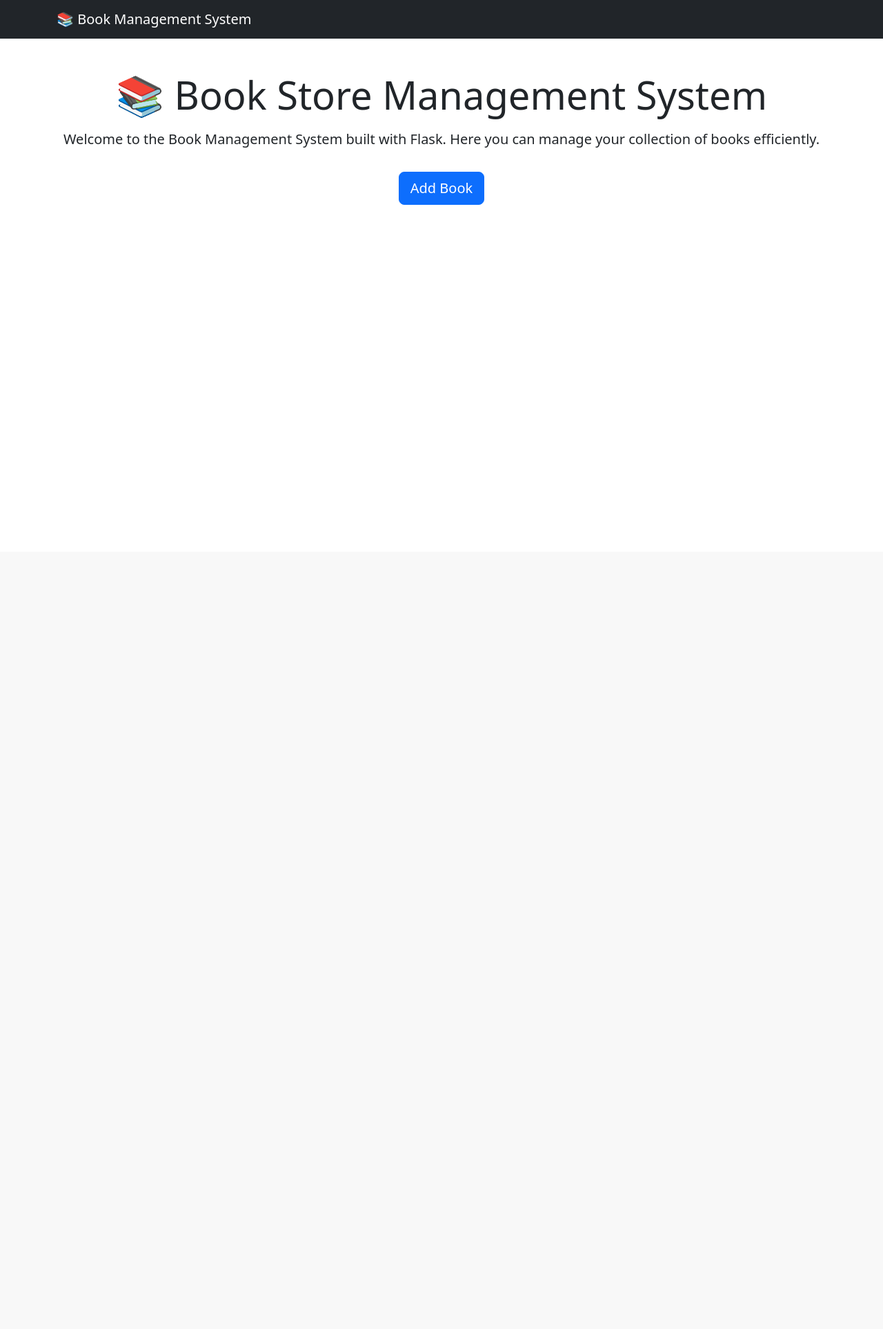
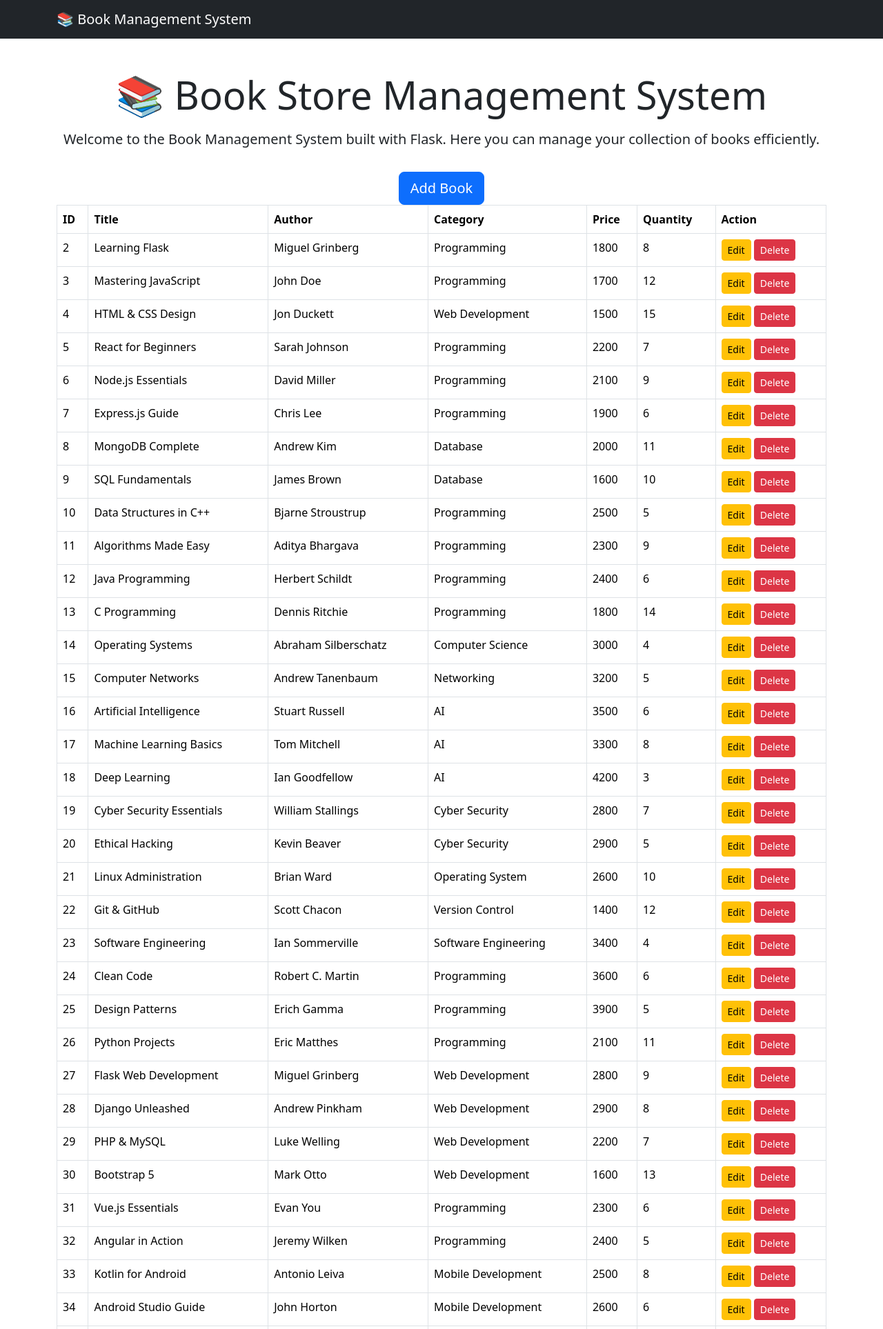
Before and after one commit to MIbraheemDaudpoto/Book-store-Management-System, a Flask app: page / in a window 1280 px wide. Shown: the top 1927 px of the page at 69% size. Before the commit the page ends 297 px from the top, so only its background shows below. Run offline with Flask 3, Linux system fonts and the light colour scheme; data comes from the database, SQL or seed files in the repository; both versions use the stored data as it was after the commit.

Commit message:
Final Code

```diff
--- a/app.py
+++ b/app.py
@@ -1,4 +1,4 @@
-from flask import Flask, render_template
+from flask import Flask,redirect,request, render_template
 from flask_sqlalchemy import SQLAlchemy
 
 app = Flask(__name__)
@@ -23,16 +23,492 @@ class Book(db.Model):
 
     quantity = db.Column(db.Integer, nullable=False)
 
+# Books dummy data
+book1 = Book(
+    title="Python Basics",
+    author="Muhammad Ibraheem",
+    category="Programming",
+    price=1200,
+    quantity=10
+)
+
+book2 = Book(
+    title="Learning Flask",
+    author="Miguel Grinberg",
+    category="Programming",
+    price=1800,
+    quantity=8
+)
+
+book3 = Book(
+    title="Mastering JavaScript",
+    author="John Doe",
+    category="Programming",
+    price=1700,
+    quantity=12
+)
+
+book4 = Book(
+    title="HTML & CSS Design",
+    author="Jon Duckett",
+    category="Web Development",
+    price=1500,
+    quantity=15
+)
+
+book5 = Book(
+    title="React for Beginners",
+    author="Sarah Johnson",
+    category="Programming",
+    price=2200,
+    quantity=7
+)
+
+book6 = Book(
+    title="Node.js Essentials",
+    author="David Miller",
+    category="Programming",
+    price=2100,
+    quantity=9
+)
+
+book7 = Book(
+    title="Express.js Guide",
+    author="Chris Lee",
+    category="Programming",
+    price=1900,
+    quantity=6
+)
+
+book8 = Book(
+    title="MongoDB Complete",
+    author="Andrew Kim",
+    category="Database",
+    price=2000,
+    quantity=11
+)
+
+book9 = Book(
+    title="SQL Fundamentals",
+    author="James Brown",
+    category="Database",
+    price=1600,
+    quantity=10
+)
+
+book10 = Book(
+    title="Data Structures in C++",
+    author="Bjarne Stroustrup",
+    category="Programming",
+    price=2500,
+    quantity=5
+)
+
+book11 = Book(
+    title="Algorithms Made Easy",
+    author="Aditya Bhargava",
+    category="Programming",
+    price=2300,
+    quantity=9
+)
+
+book12 = Book(
+    title="Java Programming",
+    author="Herbert Schildt",
+    category="Programming",
+    price=2400,
+    quantity=6
+)
+
+book13 = Book(
+    title="C Programming",
+    author="Dennis Ritchie",
+    category="Programming",
+    price=1800,
+    quantity=14
+)
+
+book14 = Book(
+    title="Operating Systems",
+    author="Abraham Silberschatz",
+    category="Computer Science",
+    price=3000,
+    quantity=4
+)
+
+book15 = Book(
+    title="Computer Networks",
+    author="Andrew Tanenbaum",
+    category="Networking",
+    price=3200,
+    quantity=5
+)
+
+book16 = Book(
+    title="Artificial Intelligence",
+    author="Stuart Russell",
+    category="AI",
+    price=3500,
+    quantity=6
+)
+
+book17 = Book(
+    title="Machine Learning Basics",
+    author="Tom Mitchell",
+    category="AI",
+    price=3300,
+    quantity=8
+)
+
+book18 = Book(
+    title="Deep Learning",
+    author="Ian Goodfellow",
+    category="AI",
+    price=4200,
+    quantity=3
+)
+
+book19 = Book(
+    title="Cyber Security Essentials",
+    author="William Stallings",
+    category="Cyber Security",
+    price=2800,
+    quantity=7
+)
+
+book20 = Book(
+    title="Ethical Hacking",
+    author="Kevin Beaver",
+    category="Cyber Security",
+    price=2900,
+    quantity=5
+)
+
+book21 = Book(
+    title="Linux Administration",
+    author="Brian Ward",
+    category="Operating System",
+    price=2600,
+    quantity=10
+)
+
+book22 = Book(
+    title="Git & GitHub",
+    author="Scott Chacon",
+    category="Version Control",
+    price=1400,
+    quantity=12
+)
+
+book23 = Book(
+    title="Software Engineering",
+    author="Ian Sommerville",
+    category="Software Engineering",
+    price=3400,
+    quantity=4
+)
+
+book24 = Book(
+    title="Clean Code",
+    author="Robert C. Martin",
+    category="Programming",
+    price=3600,
+    quantity=6
+)
+
+book25 = Book(
+    title="Design Patterns",
+    author="Erich Gamma",
+    category="Programming",
+    price=3900,
+    quantity=5
+)
+
+book26 = Book(
+    title="Python Projects",
+    author="Eric Matthes",
+    category="Programming",
+    price=2100,
+    quantity=11
+)
+
+book27 = Book(
+    title="Flask Web Development",
+    author="Miguel Grinberg",
+    category="Web Development",
+    price=2800,
+    quantity=9
+)
+
+book28 = Book(
+    title="Django Unleashed",
+    author="Andrew Pinkham",
+    category="Web Development",
+    price=2900,
+    quantity=8
+)
+
+book29 = Book(
+    title="PHP & MySQL",
+    author="Luke Welling",
+    category="Web Development",
+    price=2200,
+    quantity=7
+)
+
+book30 = Book(
+    title="Bootstrap 5",
+    author="Mark Otto",
+    category="Web Development",
+    price=1600,
+    quantity=13
+)
+
+book31 = Book(
+    title="Vue.js Essentials",
+    author="Evan You",
+    category="Programming",
+    price=2300,
+    quantity=6
+)
+
+book32 = Book(
+    title="Angular in Action",
+    author="Jeremy Wilken",
+    category="Programming",
+    price=2400,
+    quantity=5
+)
+
+book33 = Book(
+    title="Kotlin for Android",
+    author="Antonio Leiva",
+    category="Mobile Development",
+    price=2500,
+    quantity=8
+)
+
+book34 = Book(
+    title="Android Studio Guide",
+    author="John Horton",
+    category="Mobile Development",
+    price=2600,
+    quantity=6
+)
+
+book35 = Book(
+    title="Swift Programming",
+    author="Apple Inc.",
+    category="Mobile Development",
+    price=2700,
+    quantity=7
+)
+
+book36 = Book(
+    title="Cloud Computing",
+    author="Rajkumar Buyya",
+    category="Cloud",
+    price=3500,
+    quantity=4
+)
+
+book37 = Book(
+    title="AWS Fundamentals",
+    author="John Culkin",
+    category="Cloud",
+    price=3000,
+    quantity=9
+)
+
+book38 = Book(
+    title="Docker Deep Dive",
+    author="Nigel Poulton",
+    category="DevOps",
+    price=3200,
+    quantity=5
+)
+
+book39 = Book(
+    title="Kubernetes Basics",
+    author="Brendan Burns",
+    category="DevOps",
+    price=3400,
+    quantity=4
+)
+
+book40 = Book(
+    title="REST API Design",
+    author="Leonard Richardson",
+    category="Web Development",
+    price=2100,
+    quantity=10
+)
+
+book41 = Book(
+    title="Data Science Handbook",
+    author="Jake VanderPlas",
+    category="Data Science",
+    price=3600,
+    quantity=5
+)
+
+book42 = Book(
+    title="Statistics for Beginners",
+    author="Robert Johnson",
+    category="Mathematics",
+    price=1700,
+    quantity=12
+)
+
+book43 = Book(
+    title="Linear Algebra",
+    author="Gilbert Strang",
+    category="Mathematics",
+    price=2800,
+    quantity=6
+)
+
+book44 = Book(
+    title="Discrete Mathematics",
+    author="Kenneth Rosen",
+    category="Mathematics",
+    price=3100,
+    quantity=7
+)
+
+book45 = Book(
+    title="Computer Graphics",
+    author="Donald Hearn",
+    category="Computer Science",
+    price=2900,
+    quantity=5
+)
+
+book46 = Book(
+    title="Compiler Design",
+    author="Alfred Aho",
+    category="Computer Science",
+    price=3300,
+    quantity=4
+)
+
+book47 = Book(
+    title="Digital Logic Design",
+    author="Morris Mano",
+    category="Electronics",
+    price=2500,
+    quantity=8
+)
+
+book48 = Book(
+    title="Microprocessors",
+    author="Ramesh Gaonkar",
+    category="Electronics",
+    price=2700,
+    quantity=6
+)
+
+book49 = Book(
+    title="Internet of Things",
+    author="Arshdeep Bahga",
+    category="Technology",
+    price=3000,
+    quantity=7
+)
+
+book50 = Book(
+    title="Blockchain Basics",
+    author="Daniel Drescher",
+    category="Technology",
+    price=3200,
+    quantity=5
+)
+
+
+
+
 
 # Create Database
 with app.app_context():
     db.create_all()
 
+    if Book.query.count() == 0:
+        db.session.add_all([
+            book1, book2, book3, book4, book5,
+            book6, book7, book8, book9, book10,
+            book11, book12, book13, book14, book15,
+            book16, book17, book18, book19, book20,
+            book21, book22, book23, book24, book25,
+            book26, book27, book28, book29, book30,
+            book31, book32, book33, book34, book35,
+            book36, book37, book38, book39, book40,
+            book41, book42, book43, book44, book45,
+            book46, book47, book48, book49, book50
+        ])
+        db.session.commit()
+
 
 @app.route("/")
 def home():
-    return render_template("index.html")
+    books = Book.query.all()
+    return render_template("index.html", books=books)
 
+# add book
+@app.route("/add", methods=["GET", "POST"])
+def add_book():
+
+    if request.method == "POST":
+
+        title = request.form["title"]
+        author = request.form["author"]
+        category = request.form["category"]
+        price = request.form["price"]
+        quantity = request.form["quantity"]
+
+        new_book = Book(
+            title=title,
+            author=author,
+            category=category,
+            price=price,
+            quantity=quantity
+        )
+
+        db.session.add(new_book)
+        db.session.commit()
+
+        return redirect("/")
+
+    return render_template("add_book.html")
+
+#
+@app.route("/edit/<int:id>", methods=["GET", "POST"])
+def edit_book(id):
+
+    book = Book.query.get_or_404(id)
+
+    if request.method == "POST":
+        book.title = request.form["title"]
+        book.author = request.form["author"]
+        book.category = request.form["category"]
+        book.price = request.form["price"]
+        book.quantity = request.form["quantity"]
+
+        db.session.commit()
+
+        return redirect("/")
+
+    return render_template("edit_book.html", book=book)
+
+
+@app.route("/delete/<int:id>")
+def delete_book(id):
+
+    book = Book.query.get_or_404(id)
+
+    db.session.delete(book)
+    db.session.commit()
+
+    return redirect("/")
 
 if __name__ == "__main__":
     app.run(debug=True)
--- a/templates/index.html
+++ b/templates/index.html
@@ -17,10 +17,53 @@ Home
         Here you can manage your collection of books efficiently.
     </p>
 
-    <a href="#" class="btn btn-primary btn-lg mt-3">
-        Add Book
+    <a href="/add" class="btn btn-primary btn-lg mt-3">
+    Add Book
+</a>
+</div>
+
+<table class="table table-bordered">
+    <thead>
+        <tr>
+            <th>ID</th>
+            <th>Title</th>
+            <th>Author</th>
+            <th>Category</th>
+            <th>Price</th>
+            <th>Quantity</th>
+            <th>Action</th>
+        </tr>
+    </thead>
+
+    <tbody>
+        {% for book in books %}
+        <tr>
+            <td>{{ book.id }}</td>
+            <td>{{ book.title }}</td>
+            <td>{{ book.author }}</td>
+            <td>{{ book.category }}</td>
+            <td>{{ book.price }}</td>
+            <td>{{ book.quantity }}</td>
+            <td>
+
+    <a href="/edit/{{ book.id }}" class="btn btn-warning btn-sm">
+        Edit
     </a>
 
-</div>
+    <a href="/delete/{{ book.id }}"
+       class="btn btn-danger btn-sm"
+       onclick="return confirm('Delete this book?')">
+
+        Delete
+
+    </a>
+
+</td>
+
+        </tr>
+        {% endfor %}
+    </tbody>
+</table>
+
 
 {% endblock %}
```
Also changed, not shown: templates/add_book.html (added, +59 -0 lines), templates/edit_book.html (added, +63 -0 lines), instance/BooksDataBase.db.
